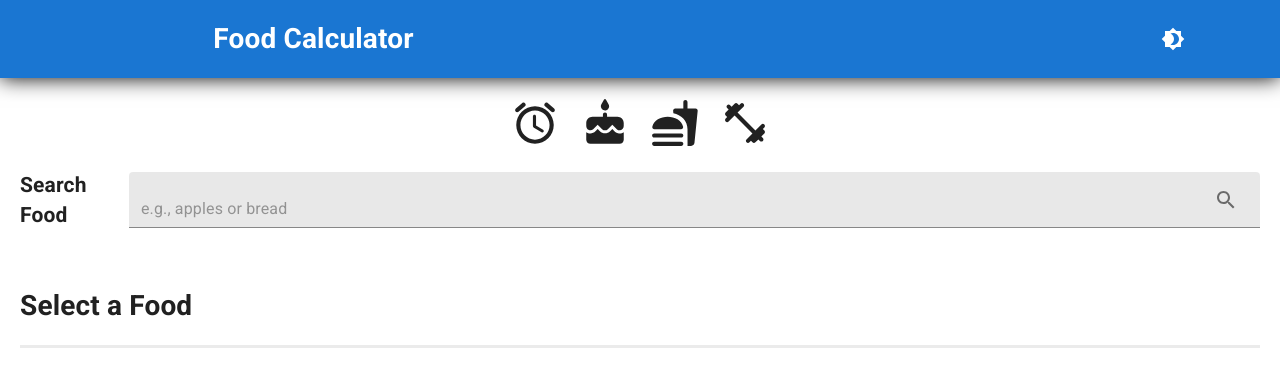
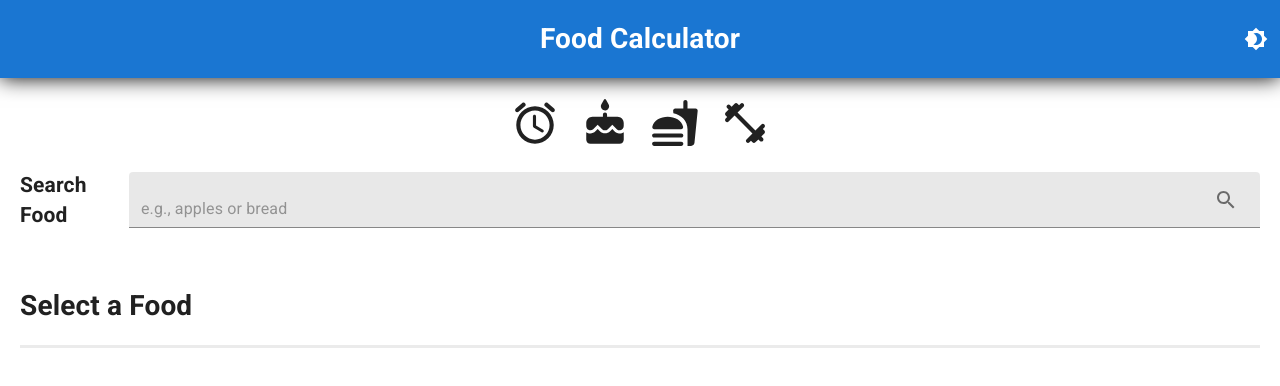
Before and after one commit to Ildorado/calorie-counter, a React (Create React App) app: page / in a window 1280 px wide. Shown: the top 386 px of the page. Built offline with nearby package versions, Linux system fonts and the light colour scheme.

Commit message:
fix: fix header placement

```diff
--- a/src/containers/header/index.tsx
+++ b/src/containers/header/index.tsx
@@ -25,7 +25,11 @@ const useStyles = makeStyles((theme: Theme) =>
     lightModeButtonContainer: {
       display: "flex",
       alignItems: "center",
-      justifyContent: "center",
+      justifyContent: "flex-end",
+    },
+    TitleContainer: {
+      display: "flex",
+      justifyContent: " center",
     },
   })
 );
@@ -39,7 +43,7 @@ const Header = () => {
     <header className={classes.container}>
       <Grid container>
         <Grid item xs={2}></Grid>
-        <Grid item xs={8}>
+        <Grid item xs={8} className={classes.TitleContainer}>
           <h1 className={classes.h1}>Food Calculator</h1>
         </Grid>
         <Grid item xs={2} className={classes.lightModeButtonContainer}>
```
